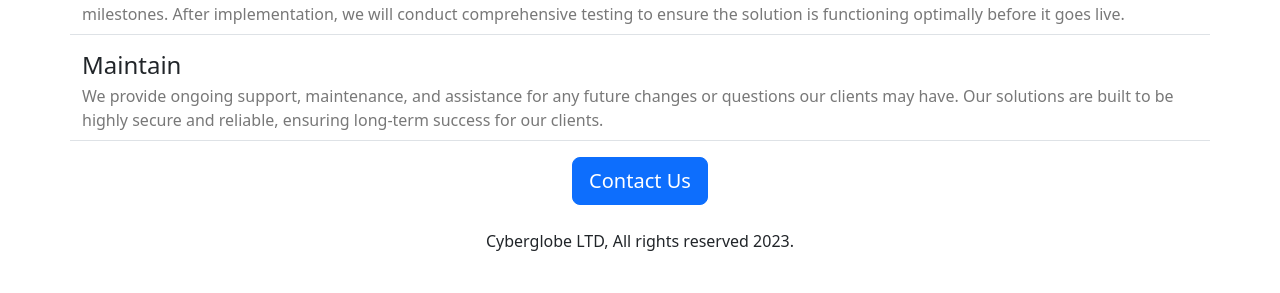
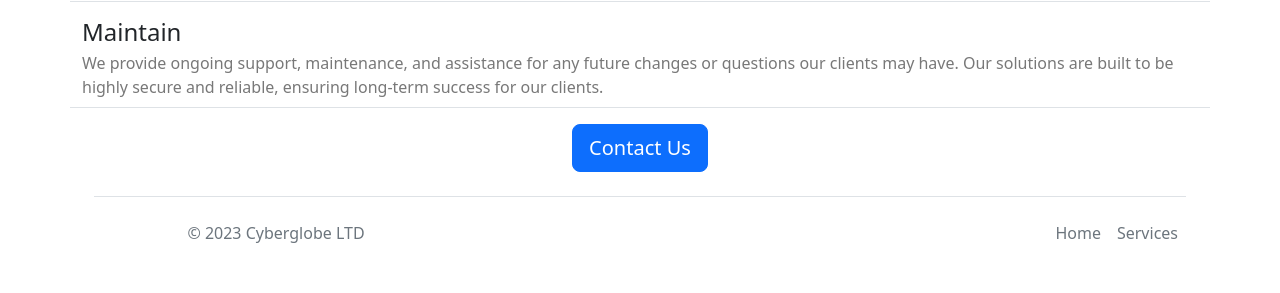
Before and after one commit to lateefwalana/site-flask, a Flask app: page / in a window 1280 px wide. Shown: the part 1018-1311 px from the top of the page. Before the commit the page ends 1269 px from the top, so only its background shows below. Run offline with Flask 2, Linux system fonts and the light colour scheme.

Commit message:
added nav.html and footer.html

```diff
--- /dev/null
+++ b/templates/footer.html
@@ -0,0 +1,14 @@
+<div class="container">
+  <footer class="d-flex flex-wrap justify-content-between align-items-center py-3 my-4 border-top">
+    <p class="col-md-4 mb-0 text-muted">&copy; 2023 Cyberglobe LTD</p>
+
+    <a href="/" class="col-md-4 d-flex align-items-center justify-content-center mb-3 mb-md-0 me-md-auto link-dark text-decoration-none">
+      <svg class="bi me-2" width="40" height="32"><use xlink:href="#bootstrap"/></svg>
+    </a>
+
+    <ul class="nav col-md-4 justify-content-end">
+      <li class="nav-item"><a href="#" class="nav-link px-2 text-muted">Home</a></li>
+      <li class="nav-item"><a href="#" class="nav-link px-2 text-muted">Services</a></li>
+    </ul>
+  </footer>
+</div>
--- a/templates/home.html
+++ b/templates/home.html
@@ -12,24 +12,13 @@
           object-fit: cover;
         }
       </style>
-        <div class="container">
-    <header class="d-flex flex-wrap justify-content-center py-3 mb-4 border-bottom">
-      <a href="/" class="d-flex align-items-center mb-3 mb-md-0 me-md-auto text-dark text-decoration-none">
-        <svg class="bi me-2" width="40" height="32"><use xlink:href="/static/cglogo.png"/></svg>
-        <span class="fs-4">Cyberglobe LTD</span>
-      </a>
 
-      <ul class="nav nav-pills">
-        <li class="nav-item"><a href="#" class="nav-link active" aria-current="page">Home</a></li>
-        <li class="nav-item"><a href="#" class="nav-link">Services</a></li>
-      </ul>
-    </header>
-  </div>
     </head>
     <body>
+      {% include 'nav.html' %}
       <div class="container">
         <h2 class="text-center mt-2 mb-4">Cyberglobe LTD</h2>
-        <img id="banner" src="/static/people-working-on-computer.jpg" class="img-fluid" alt="People working">
+        <img id="banner" src="https://site-flask.lateefwalana.repl.co/static/people-working-on-computer.jpg" class="img-fluid" alt="People working">
         <h1 class="text-center mt-2 mb-4">About Us</h1>
         <p class="lead">
           Cyberglobe LTD is a trusted IT consultancy company that specializes in providing network design, implementation, and support services to businesses of all sizes. With our team of experienced network engineers and consultants, we offer innovative solutions that are tailored to our clients' specific needs and requirements. Our goal is to help our clients optimize their network infrastructure and achieve their business objectives. At Cyberglobe LTD, we pride ourselves on our commitment to excellence and our customer-centric approach, and we are always looking for ways to improve and innovate.
@@ -43,7 +32,7 @@
         <div class="text-center">
         <button class="btn btn-primary btn-lg">Contact Us</button>
           <p class="mt-4">
-            Cyberglobe LTD, All rights reserved 2023.
+            {% include 'footer.html' %}
           </p>
         </div>
       </div>
--- /dev/null
+++ b/templates/nav.html
@@ -0,0 +1,29 @@
+    <nav class="navbar navbar-expand-lg bg-light rounded" aria-label="Twelfth navbar example">
+      <div class="container-fluid">
+        <button class="navbar-toggler" type="button" data-bs-toggle="collapse" data-bs-target="#navbarsExample10" aria-controls="navbarsExample10" aria-expanded="false" aria-label="Toggle navigation">
+          <span class="navbar-toggler-icon"></span>
+        </button>
+
+        <div class="collapse navbar-collapse justify-content-md-center" id="navbarsExample10">
+          <ul class="navbar-nav">
+            <li class="nav-item">
+              <a class="nav-link active" aria-current="page" href="#">Cyberglobe LTD</a>
+            </li>
+            <li class="nav-item">
+
+            </li>
+            <li class="nav-item">
+              <a class="nav-link disabled">Home</a>
+            </li>
+            <li class="nav-item dropdown">
+              <a class="nav-link dropdown-toggle" href="#" data-bs-toggle="dropdown" aria-expanded="false">Dropdown</a>
+              <ul class="dropdown-menu">
+                <li><a class="dropdown-item" href="#">Action</a></li>
+                <li><a class="dropdown-item" href="#">Another action</a></li>
+                <li><a class="dropdown-item" href="#">Something else here</a></li>
+              </ul>
+            </li>
+          </ul>
+        </div>
+      </div>
+    </nav>
```
